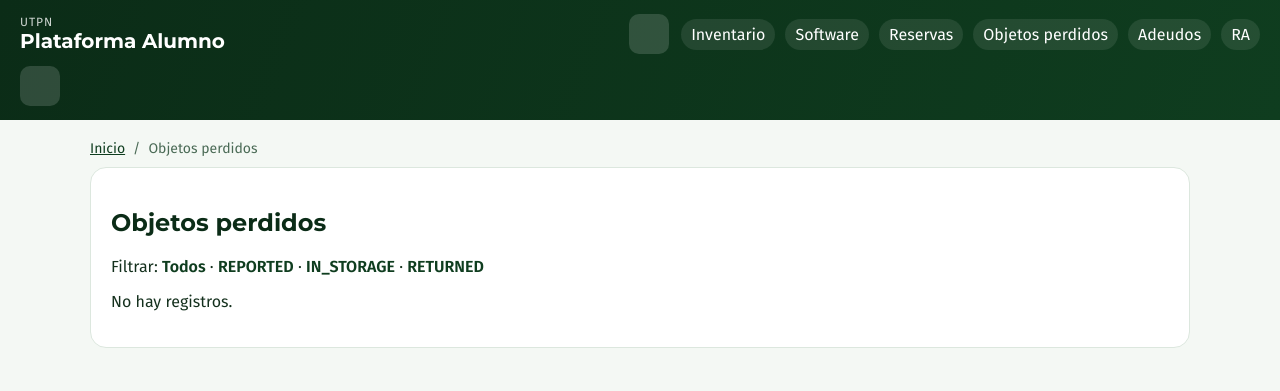
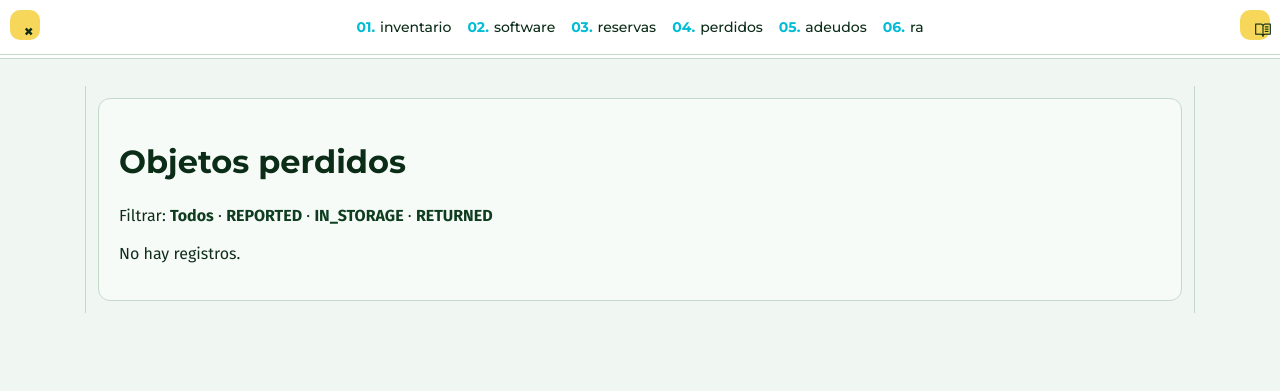
Before and after one commit to gandalf227/coyolabs, a Flask app: template app/templates/lostfound/list.html in a window 1280 px wide. Shown: the top 391 px of the page. Run offline with Flask 3, Linux system fonts and the light colour scheme; the template is opened without the code that fills it, so the values that code supplies are empty; some libraries are stand-ins or nearby versions.

Commit message:
fix(student-ui): align base layout interactions with design reference

```diff
--- a/app/static/css/student.css
+++ b/app/static/css/student.css
@@ -6,54 +6,305 @@
   --yellow-700: #E0B12C;
   --yellow-500: #F6D75A;
   --white: #FFFFFF;
-  --ink: #14301d;
-  --muted: #4a6a55;
-  --line: #dce7de;
-  --page-bg: #f4f8f4;
+
+  --bg: #f0f6f2;
+  --ink: #0f2d1a;
+  --line: #c5d9ca;
+  --surface: #f7fbf8;
 }
 
-.student-shell { margin: 0; background: var(--page-bg); color: var(--ink); font-family: 'Fira Sans', sans-serif; }
-.student-topbar { position: sticky; top: 0; z-index: 10; background: linear-gradient(110deg, var(--green-900), var(--green-800)); color: var(--white); padding: 14px 20px; display: grid; grid-template-columns: 1fr auto auto; gap: 12px; align-items: center; }
-.brand-block { display: flex; flex-direction: column; }
-.brand-eyebrow { font-size: 12px; opacity: .8; letter-spacing: .08em; }
-.brand-title { font-family: 'Montserrat', sans-serif; font-size: 20px; }
-.top-links { display: flex; gap: 10px; flex-wrap: wrap; }
-.top-links a { color: var(--white); text-decoration: none; padding: 6px 10px; border-radius: 20px; background: rgba(255,255,255,.09); }
-.top-links a:hover { background: rgba(255,255,255,.2); }
-.icon-btn { border: 0; border-radius: 10px; background: rgba(255,255,255,.15); color: var(--white); width: 40px; height: 40px; cursor: pointer; font-size: 20px; }
-.user-box { position: relative; }
-.user-panel { position: absolute; right: 0; top: calc(100% + 8px); min-width: 220px; background: var(--white); color: var(--ink); border: 1px solid var(--line); border-radius: 12px; padding: 12px; box-shadow: 0 14px 30px rgba(11,44,23,.15); }
-.user-mail { margin: 0; font-weight: 600; }
-.user-role { margin: 8px 0; color: var(--muted); }
-.logout-link { color: var(--green-800); font-weight: 600; }
-.student-main { max-width: 1100px; margin: 20px auto; padding: 0 16px 24px; }
-.breadcrumbs { margin-bottom: 10px; display: flex; flex-wrap: wrap; gap: 8px; font-size: 14px; color: var(--muted); }
-.breadcrumbs a { color: var(--green-800); }
-.page-card { background: var(--white); border: 1px solid var(--line); border-radius: 16px; padding: 20px; }
-h1, h2, h3 { font-family: 'Montserrat', sans-serif; color: var(--green-900); }
-.flash-stack { margin-bottom: 12px; display: grid; gap: 8px; }
-.flash-msg { padding: 10px 12px; border-radius: 10px; border: 1px solid transparent; }
-.flash-msg.success { background: #ebf9ef; border-color: #a6e6b9; }
-.flash-msg.error { background: #fff3e8; border-color: #f3cc9f; }
-.flash-msg.info { background: #e9f9fc; border-color: #9be2ee; }
+body.student-shell {
+  margin: 0;
+  background: var(--bg);
+  color: var(--ink);
+  font-family: 'Fira Sans', sans-serif;
+  line-height: 1.35;
+}
 
-.table-wrap { overflow-x: auto; }
-table { width: 100%; border-collapse: collapse; }
-th, td { border-bottom: 1px solid var(--line); padding: 10px; text-align: left; vertical-align: top; }
-th { background: #f7fbf8; }
+a {
+  text-decoration: none;
+}
 
-.input-grid { display: grid; gap: 12px; grid-template-columns: repeat(auto-fit, minmax(220px, 1fr)); }
-label { font-weight: 600; display: block; margin-bottom: 4px; }
-input, select, textarea, button { font: inherit; }
-input, select, textarea { width: 100%; box-sizing: border-box; padding: 10px; border: 1px solid #bdd0c0; border-radius: 10px; }
-button { background: var(--green-500); color: var(--white); border: 0; border-radius: 10px; padding: 10px 14px; cursor: pointer; }
-button:hover { filter: brightness(.95); }
-.btn-link { color: var(--green-800); text-decoration: none; font-weight: 600; }
-.badge { display: inline-block; border-radius: 999px; padding: 3px 9px; font-size: 12px; font-weight: 700; }
-.badge.warn { background: #fff3d2; color: #8f6500; }
+a:hover {
+  color: var(--green-500);
+}
+
+.student-wrapper {
+  width: 100%;
+  position: relative;
+}
+
+.student-innerwrapper {
+  width: min(1110px, calc(100% - 28px));
+  margin: 86px auto 24px;
+  border-right: 1px solid var(--line);
+  border-left: 1px solid var(--line);
+  padding: 12px;
+  box-sizing: border-box;
+}
+
+#top-links-wrapper {
+  overflow: hidden;
+  position: fixed;
+  top: 0;
+  left: 0;
+  width: 100%;
+  background: var(--white);
+  border-bottom: 1px solid var(--line);
+  padding: 18px 0;
+  z-index: 1000;
+  transform: translateY(-100%);
+  transition: transform 0.3s ease;
+}
+
+#top-links-wrapper.visible {
+  transform: translateY(0);
+}
+
+#top-links {
+  width: min(1110px, calc(100% - 28px));
+  margin: 0 auto;
+  display: flex;
+  justify-content: center;
+  align-items: center;
+  flex-wrap: wrap;
+  gap: 16px;
+}
+
+#top-links a {
+  color: var(--green-900);
+  font: 500 14px 'Montserrat', sans-serif;
+  display: flex;
+  align-items: center;
+  gap: 5px;
+}
+
+#top-links a b {
+  color: var(--cyan-500);
+}
+
+#navstrip {
+  position: fixed;
+  top: 0;
+  z-index: 950;
+  width: 100%;
+  background: var(--white);
+  border-bottom: 1px solid var(--line);
+  padding: 18px 0;
+  display: flex;
+  align-items: center;
+}
+
+.crumbs {
+  width: min(1110px, calc(100% - 28px));
+  margin: 0 auto;
+  display: flex;
+  align-items: center;
+  gap: 10px;
+}
+
+.crumbs a {
+  color: var(--green-800);
+  text-transform: uppercase;
+  font: 700 11px 'Fira Sans', sans-serif;
+  letter-spacing: 1px;
+  position: relative;
+  padding: 3px;
+  border-radius: 4px;
+}
+
+.crumbs a::before {
+  content: '';
+  position: absolute;
+  left: 0;
+  top: 0;
+  width: 0%;
+  height: 100%;
+  background: linear-gradient(to right, var(--yellow-500), transparent);
+  z-index: -1;
+  transition: width 0.3s ease;
+  border-radius: 4px;
+}
+
+.crumbs a:hover::before {
+  width: 100%;
+}
+
+button#toggle-top-links,
+button#user-trigger {
+  position: fixed;
+  z-index: 1100;
+  border: 0;
+  top: 10px;
+  width: 30px;
+  height: 30px;
+  background: var(--yellow-500);
+  color: var(--green-900);
+  text-align: center;
+  font: 800 18px 'Fira Sans', sans-serif;
+  cursor: pointer;
+}
+
+button#toggle-top-links {
+  left: 10px;
+}
+
+button#user-trigger {
+  right: 10px;
+}
+
+#user-panel {
+  position: fixed;
+  top: 45px;
+  left: 50%;
+  transform: translate(-50%, -10px);
+  width: min(900px, calc(100% - 28px));
+  background: var(--white);
+  border: 1px solid var(--line);
+  opacity: 0;
+  pointer-events: none;
+  transition: 0.25s ease;
+  z-index: 900;
+}
+
+#user-panel.open {
+  opacity: 1;
+  transform: translate(-50%, 0);
+  pointer-events: auto;
+}
+
+.student-user-panel-inner {
+  padding: 14px 16px;
+}
+
+.student-user-email {
+  margin: 0;
+  font-weight: 700;
+}
+
+.student-user-role {
+  margin: 6px 0 12px;
+  color: var(--green-800);
+}
+
+.student-logout-link {
+  color: var(--green-900);
+  font-weight: 700;
+}
+
+.student-flash-stack {
+  margin: 8px 0 12px;
+  display: grid;
+  gap: 8px;
+}
+
+.student-flash {
+  border: 1px solid var(--line);
+  border-radius: 10px;
+  padding: 10px 12px;
+  background: var(--white);
+}
+
+.student-flash.success { border-color: #9cd6b1; }
+.student-flash.error { border-color: #e6bf6a; }
+.student-flash.info { border-color: #7fd7e4; }
+
+.student-page-card {
+  background: var(--surface);
+  border: 1px solid var(--line);
+  border-radius: 12px;
+  padding: 20px;
+}
+
+h1, h2, h3 {
+  font-family: 'Montserrat', sans-serif;
+  color: var(--green-900);
+}
+
+.table-wrap {
+  overflow-x: auto;
+}
+
+table {
+  width: 100%;
+  border-collapse: collapse;
+}
+
+th, td {
+  border-bottom: 1px solid var(--line);
+  padding: 10px;
+  text-align: left;
+  vertical-align: top;
+}
+
+th {
+  background: #eef6f0;
+}
+
+.input-grid {
+  display: grid;
+  gap: 12px;
+  grid-template-columns: repeat(auto-fit, minmax(220px, 1fr));
+}
+
+label {
+  font-weight: 600;
+  display: block;
+  margin-bottom: 4px;
+}
+
+input, select, textarea, button {
+  font: inherit;
+}
+
+input, select, textarea {
+  width: 100%;
+  box-sizing: border-box;
+  padding: 10px;
+  border: 1px solid #b7cdbd;
+  border-radius: 10px;
+  background: var(--white);
+}
+
+button {
+  background: var(--green-500);
+  color: var(--white);
+  border: 0;
+  border-radius: 10px;
+  padding: 10px 14px;
+  cursor: pointer;
+}
+
+button:hover {
+  filter: brightness(0.95);
+}
+
+.btn-link {
+  color: var(--green-800);
+  font-weight: 700;
+}
+
+.badge {
+  display: inline-block;
+  border-radius: 999px;
+  padding: 3px 9px;
+  font-size: 12px;
+  font-weight: 700;
+}
+
+.badge.warn {
+  background: #fff3d2;
+  color: #8f6500;
+}
 
 @media (max-width: 900px) {
-  .student-topbar { grid-template-columns: 1fr auto auto; }
-  .top-links { display: none; }
-  .top-links.open { display: flex; grid-column: 1 / -1; }
+  #top-links {
+    justify-content: flex-start;
+    padding: 0 14px;
+    box-sizing: border-box;
+  }
+
+  .student-innerwrapper {
+    margin-top: 92px;
+  }
 }
--- a/app/templates/layouts/student_base.html
+++ b/app/templates/layouts/student_base.html
@@ -4,72 +4,76 @@
   <meta charset="UTF-8">
   <meta name="viewport" content="width=device-width, initial-scale=1">
   <title>{% block title %}Portal alumno{% endblock %}</title>
+
   <link rel="preconnect" href="https://fonts.googleapis.com">
   <link rel="preconnect" href="https://fonts.gstatic.com" crossorigin>
-  <link href="https://fonts.googleapis.com/css2?family=Fira+Sans:wght@400;500;600;700&family=Montserrat:wght@500;600;700&display=swap" rel="stylesheet">
-  <script src="https://unpkg.com/@phosphor-icons/web"></script>
+  <link href="https://fonts.googleapis.com/css2?family=Fira+Sans:ital,wght@0,100;0,200;0,300;0,400;0,500;0,600;0,700;0,800;0,900;1,100;1,200;1,300;1,400;1,500;1,600;1,700;1,800;1,900&family=Montserrat:ital,wght@0,100..900;1,100..900&display=swap" rel="stylesheet">
+  <link rel="stylesheet" href="https://cdn.jsdelivr.net/npm/@phosphor-icons/web@2.1.1/src/regular/style.css">
+
   <link rel="stylesheet" href="{{ url_for('static', filename='css/student.css') }}">
   {% block extra_css %}{% endblock %}
 </head>
 <body class="student-shell">
-  <header class="student-topbar">
-    <div class="brand-block">
-      <span class="brand-eyebrow">UTPN</span>
-      <strong class="brand-title">Plataforma Alumno</strong>
+  <div id="user-panel" class="student-user-panel" hidden>
+    <div class="student-user-panel-inner">
+      <p class="student-user-email">{{ current_user.email }}</p>
+      <p class="student-user-role">Rol: {{ current_user.role }}</p>
+      <a class="student-logout-link" href="{{ url_for('auth.logout') }}">Cerrar sesión</a>
+    </div>
   </div>
 
-    <button id="top-links-toggle" class="icon-btn" type="button" aria-label="Mostrar navegación">
-      <i class="ph ph-list"></i>
+  <div id="wrapper" class="student-wrapper">
+    <div id="top-links-wrapper" class="student-top-links collapsed-by-default" aria-label="Navegación principal">
+      <nav id="top-links" class="student-top-links-inner">
+        <a href="{{ url_for('inventory.inventory_list') }}"><b>01.</b> inventario</a>
+        <a href="{{ url_for('software.list_software') }}"><b>02.</b> software</a>
+        <a href="{{ url_for('reservations.my_reservations') }}"><b>03.</b> reservas</a>
+        <a href="{{ url_for('lostfound.list_items') }}"><b>04.</b> perdidos</a>
+        <a href="{{ url_for('debts.my_debts') }}"><b>05.</b> adeudos</a>
+        <a href="{{ url_for('ra_client.ra_client_home') }}"><b>06.</b> ra</a>
+      </nav>
+    </div>
+
+    <button id="toggle-top-links" type="button" aria-label="Mostrar u ocultar navegación">×</button>
+    <button id="user-trigger" type="button" aria-label="Abrir panel de usuario">
+      <i class="ph ph-book-open-text"></i>
     </button>
 
-    <nav id="top-links-wrapper" class="top-links" aria-label="Navegación principal">
-      <a href="{{ url_for('inventory.inventory_list') }}">Inventario</a>
-      <a href="{{ url_for('software.list_software') }}">Software</a>
-      <a href="{{ url_for('reservations.my_reservations') }}">Reservas</a>
-      <a href="{{ url_for('lostfound.list_items') }}">Objetos perdidos</a>
-      <a href="{{ url_for('debts.my_debts') }}">Adeudos</a>
-      <a href="{{ url_for('ra_client.ra_client_home') }}">RA</a>
-    </nav>
-
-    <div class="user-box">
-      <button id="user-panel-toggle" class="icon-btn" type="button" aria-label="Abrir panel de usuario">
-        <i class="ph ph-user-circle"></i>
-      </button>
-      <div id="user-panel" class="user-panel" hidden>
-        <p class="user-mail">{{ current_user.email }}</p>
-        <p class="user-role">Rol: {{ current_user.role }}</p>
-        <a class="logout-link" href="{{ url_for('auth.logout') }}">Cerrar sesión</a>
-      </div>
-    </div>
-  </header>
-
-  <main class="student-main">
+    <div id="navstrip" class="student-navstrip">
       {% if crumbs %}
-      <nav class="breadcrumbs" aria-label="Breadcrumb">
+        <span class="crumbs">
           {% for label, href in crumbs %}
             {% if not loop.last %}
-            <a href="{{ href }}">{{ label }}</a><span>/</span>
+              <a href="{{ href }}">{{ label }}</a>
+              <span>•</span>
             {% else %}
-            <span aria-current="page">{{ label }}</span>
+              <a href="{{ href }}" aria-current="page">{{ label }}</a>
             {% endif %}
           {% endfor %}
-      </nav>
+        </span>
+      {% else %}
+        <span class="crumbs">
+          <a href="{{ url_for('inventory.inventory_list') }}">Inicio</a>
+        </span>
       {% endif %}
+    </div>
 
+    <div id="innerwrapper" class="student-innerwrapper">
       {% with messages = get_flashed_messages(with_categories=true) %}
         {% if messages %}
-        <section class="flash-stack" aria-label="Mensajes del sistema">
+          <section class="student-flash-stack" aria-label="Mensajes del sistema">
             {% for category, msg in messages %}
-            <article class="flash-msg {{ category or 'info' }}">{{ msg }}</article>
+              <article class="student-flash {{ category or 'info' }}">{{ msg }}</article>
             {% endfor %}
           </section>
         {% endif %}
       {% endwith %}
 
-    <section class="page-card">
+      <main class="student-page-card">
         {% block content %}{% endblock %}
-    </section>
       </main>
+    </div>
+  </div>
 
   <script src="{{ url_for('static', filename='js/student.js') }}"></script>
   {% block extra_js %}{% endblock %}
```
Also changed, not shown: app/static/js/student.js (+35 -19 lines). Lines whose indentation alone changed are shown as unchanged.
